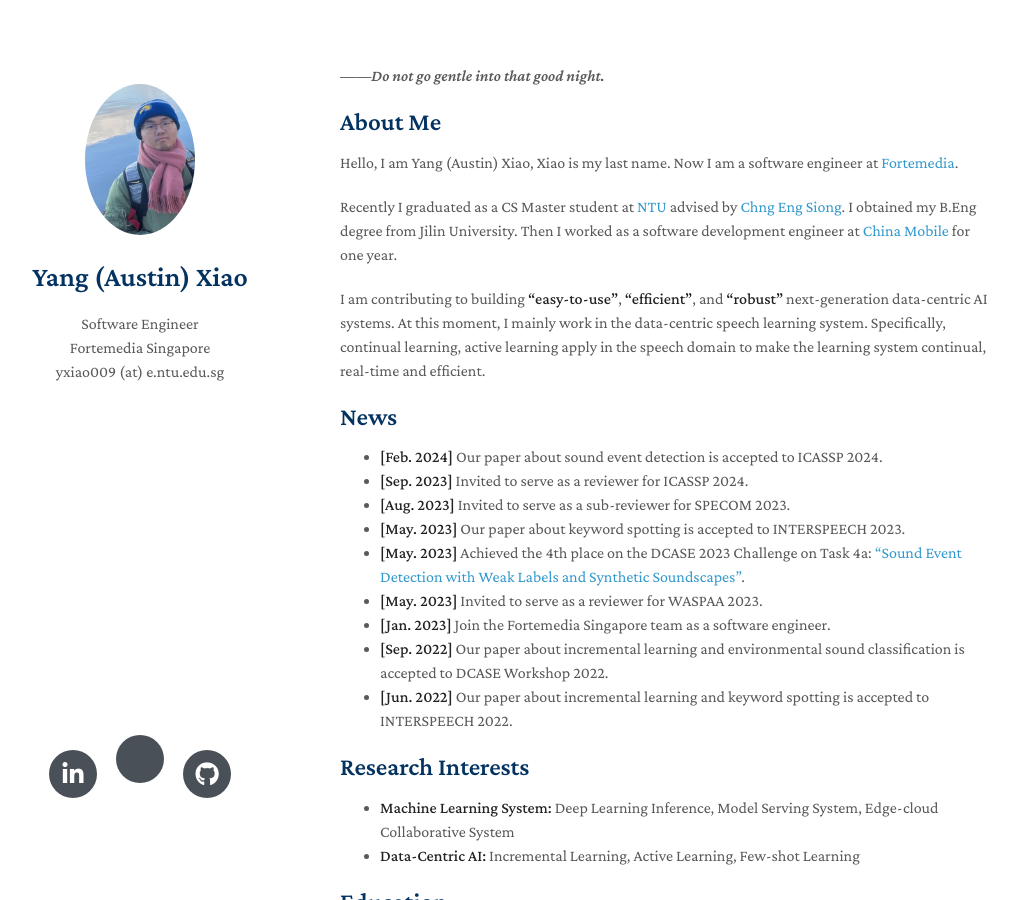
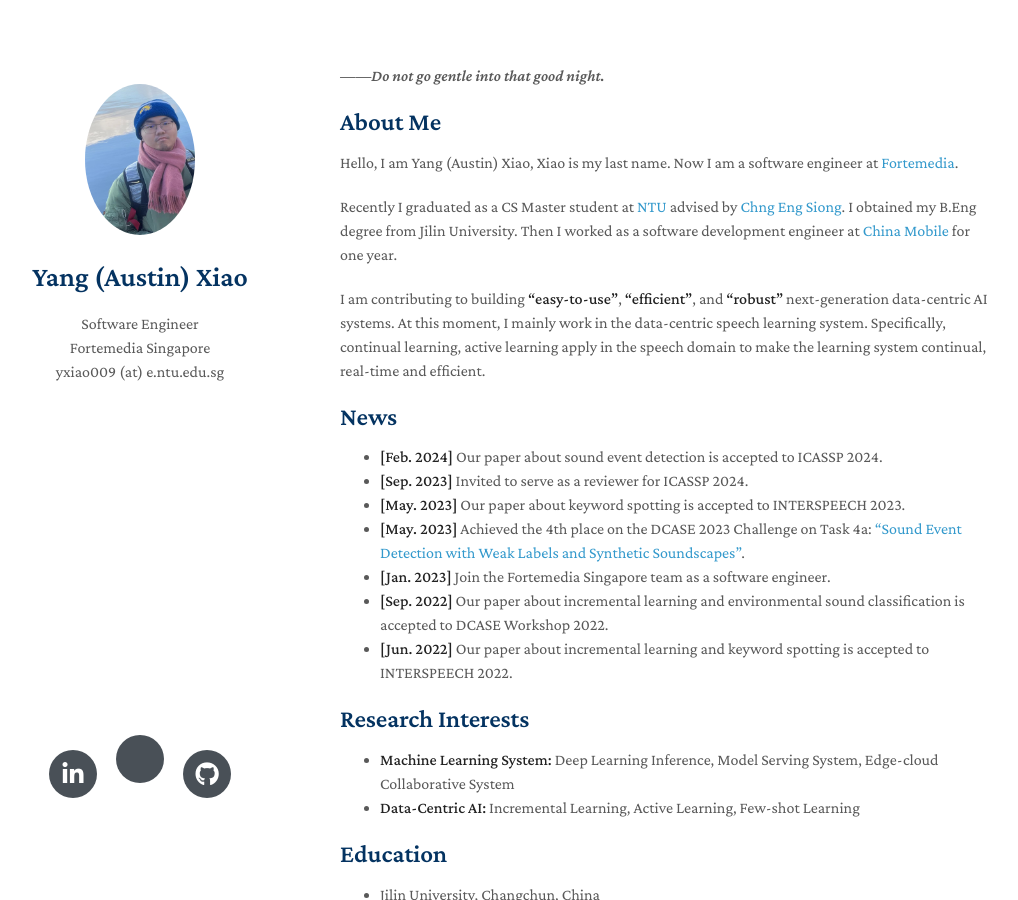
Before and after one commit to swagshaw/swagshaw.github.io, a Jekyll site: the page built from index.md, in a window 1280 px wide and 900 px high. Shown: the whole window, without its empty margins (130-1148 px from the left). Built offline with Jekyll 4.4.1, drawn with Linux system fonts in a browser that asks for light colours; nearby versions of some CDN libraries; a style sheet for code colours, icons or effects is not loaded; some of the changed text lies outside the part shown.

Commit message:
Update index.md

```diff
--- a/index.md
+++ b/index.md
@@ -14,10 +14,8 @@ I am contributing to building **"easy-to-use"**, **"efficient"**, and  **"robust
 ## News
 - **[Feb. 2024]** Our paper about sound event detection is accepted to ICASSP 2024.
 - **[Sep. 2023]** Invited to serve as a reviewer for ICASSP 2024.
-- **[Aug. 2023]** Invited to serve as a sub-reviewer for SPECOM 2023.
 - **[May. 2023]** Our paper about keyword spotting is accepted to INTERSPEECH 2023.
 - **[May. 2023]** Achieved the 4th place on the DCASE 2023 Challenge on Task 4a: ["Sound Event Detection with Weak Labels and Synthetic Soundscapes"](https://dcase.community/challenge2023/task-sound-event-detection-with-weak-labels-and-synthetic-soundscapes-results).
-- **[May. 2023]** Invited to serve as a reviewer for WASPAA 2023.
 - **[Jan. 2023]** Join the Fortemedia Singapore team as a software engineer.
 - **[Sep. 2022]** Our paper about incremental learning and environmental sound classification is accepted to DCASE Workshop 2022.
 - **[Jun. 2022]** Our paper about incremental learning and keyword spotting is accepted to INTERSPEECH 2022.
@@ -113,6 +111,5 @@ I am contributing to building **"easy-to-use"**, **"efficient"**, and  **"robust
   [[PDF](http://openaccess.thecvf.com/content_CVPR_2019/papers/Sun_Meta-Transfer_Learning_for_Few-Shot_Learning_CVPR_2019_paper.pdf)] [[Code](https://github.com/yaoyao-liu/meta-transfer-learning)] [[Project](https://mtl.yyliu.net/)] -->
 
 ## Services
-- Reviewers: WASPAA 2023, SPECOM 2023, ICASSP 2024.
-- Volunteers: ICASSP 2022.
+- Reviewers: WASPAA, SPECOM, IALP, ICASSP.
 <!-- - Journal Reviewers: T-PAMI, IJCV. -->
```
